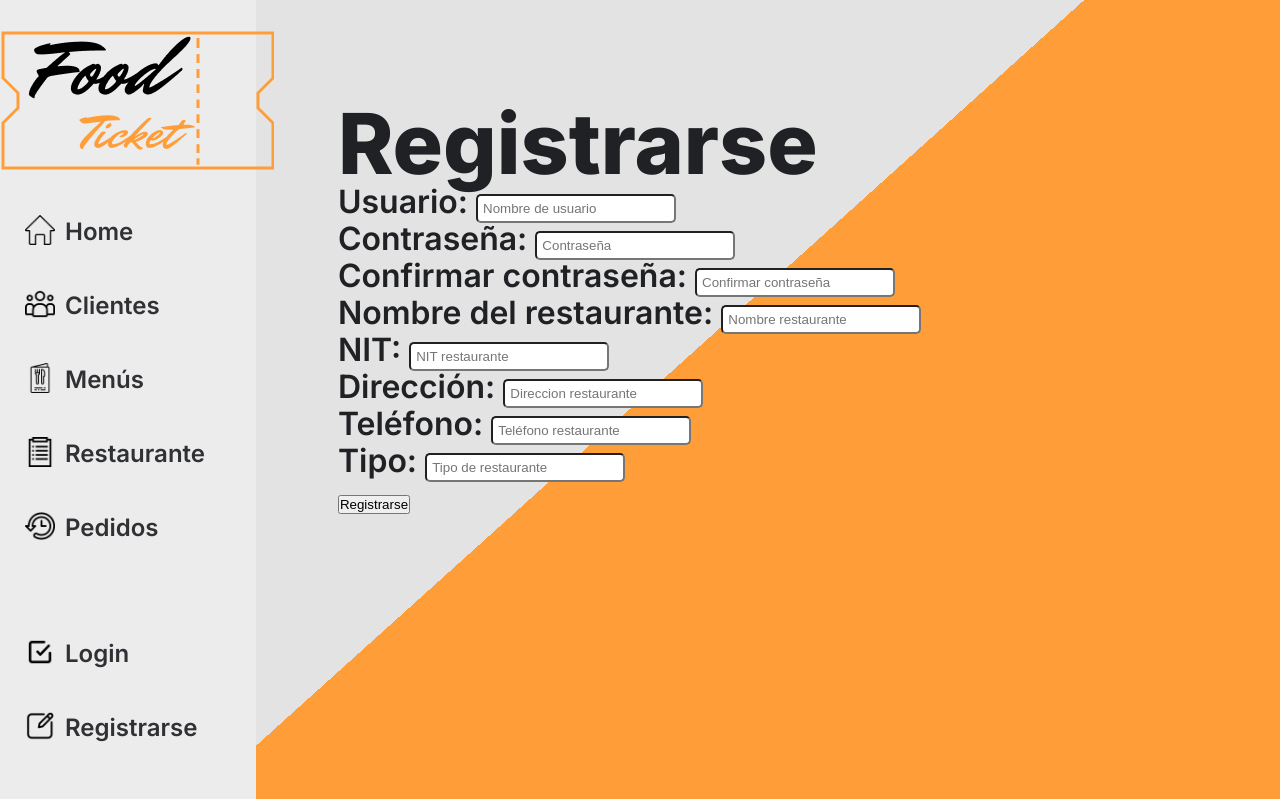
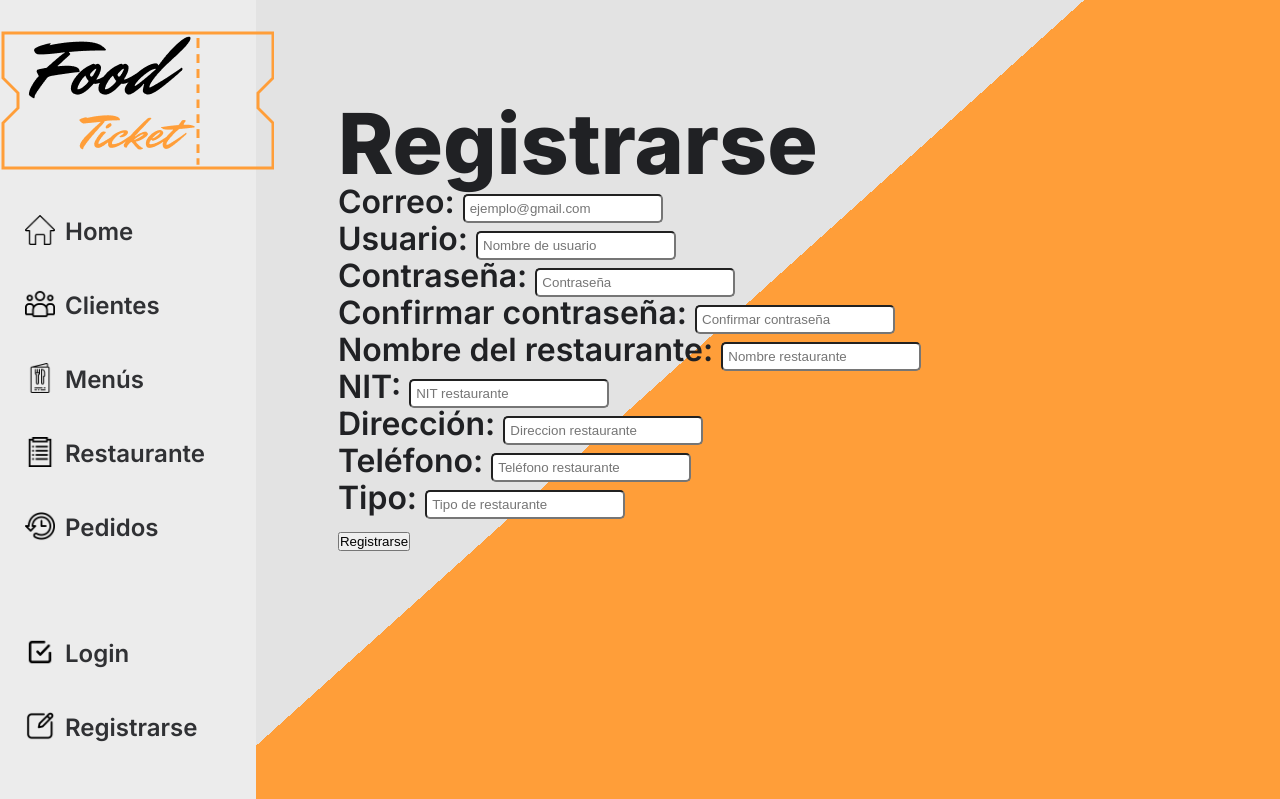
Before and after one commit to GiBsyGG/ppi_05, a Django app: page /registrarse/ in a window 1280 px wide. Shown: the top 799 px of the page. Run offline with Django 4.2, Linux system fonts and the light colour scheme.

Commit message:
add correo field en registro

```diff
--- a/foodticket/foodticket/settings.py
+++ b/foodticket/foodticket/settings.py
@@ -25,8 +25,8 @@ SECRET_KEY = "django-insecure-9_*1sp$6crz9qrx8p!7947)s@^szku(2l9n2_lpvrejuh9h+0&
 # SECURITY WARNING: don't run with debug turned on in production!
 DEBUG = True
 
-ALLOWED_HOSTS = ['GiBsyGG.pythonanywhere.com']
-
+#ALLOWED_HOSTS = ['GiBsyGG.pythonanywhere.com']
+ALLOWED_HOSTS = [ ]
 
 # Application definition
 
--- a/foodticket/home/templates/home/registrarse.html
+++ b/foodticket/home/templates/home/registrarse.html
@@ -11,16 +11,20 @@
                 {% csrf_token %}
                 <div class="form-registro__user">
                     <div class="form-item">
+                        <label for="correo">Correo:</label>
+                        <input type="text" name="correo" id="correo" class="form-input" placeholder="ejemplo@gmail.com" required>
+                    </div>
+                    <div class="form-item">
                         <label for="username">Usuario:</label>
-                        <input type="text" name="username" id="username" class="form-input" placeholder="Nombre de usuario">
+                        <input type="text" name="username" id="username" class="form-input" placeholder="Nombre de usuario" required>
                     </div>
                     <div class="form-item">
                         <label for="password1">Contraseña:</label>
-                        <input type="password" name="password1" id="password1" class="form-input" placeholder="Contraseña">
+                        <input type="password" name="password1" id="password1" class="form-input" placeholder="Contraseña" required>
                     </div>
                     <div class="form-item">
                         <label for="password2">Confirmar contraseña:</label>
-                        <input type="password" name="password2" id="password2" class="form-input" placeholder="Confirmar contraseña">
+                        <input type="password" name="password2" id="password2" class="form-input" placeholder="Confirmar contraseña" required>
                     </div>
                 </div>
 
--- a/foodticket/home/views.py
+++ b/foodticket/home/views.py
@@ -25,7 +25,8 @@ def registrarse(request):
                 # Creamos el usuario
                 username = request.POST["username"]
                 password = request.POST["password1"]
-                user = User.objects.create_user(username=username, password=password)
+                email = request.POST["correo"]
+                user = User.objects.create_user(username=username, password=password, email=email)
                 user.save()
 
                 # Logeamos al usuario creando la sesión
```
